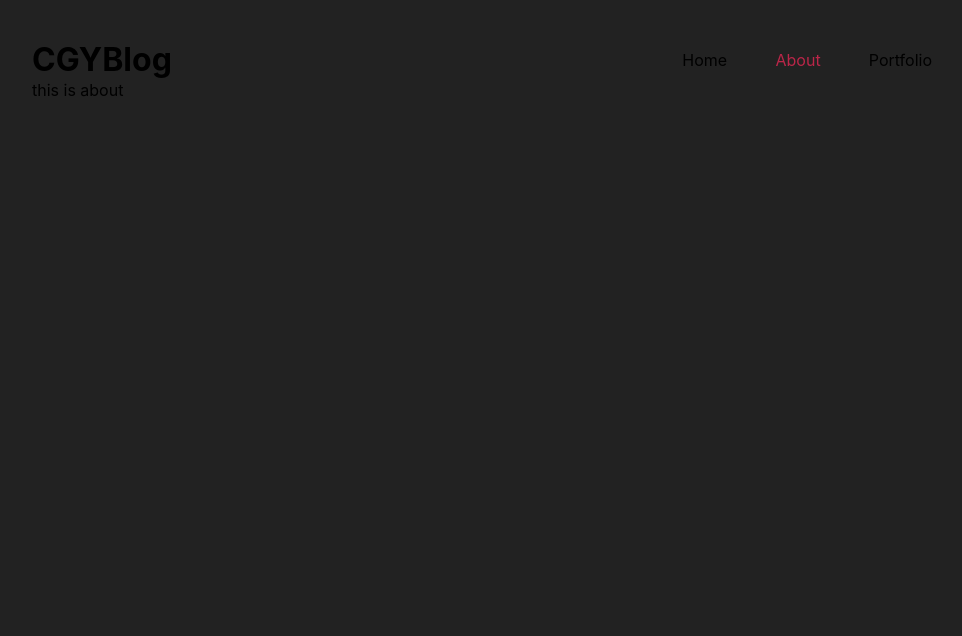
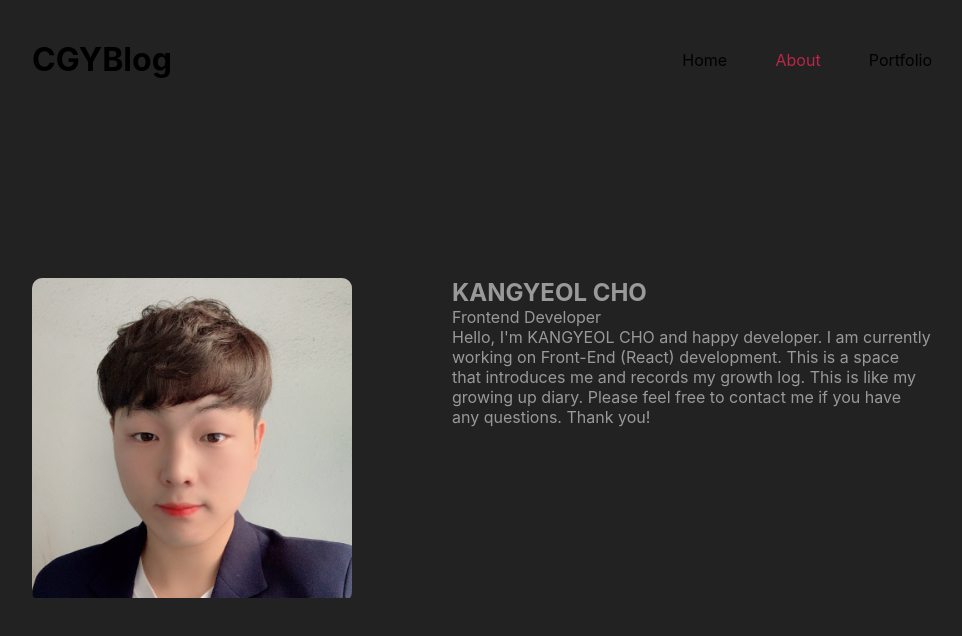
Before and after one commit to CHOGANGYEOL/CHOGANGYEOL.github.io, a React (Create React App) app: page /about in a window 1280 px wide. Shown: the top 636 px of the page, without its empty margins (158-1120 px from the left). Built offline with nearby package versions, Linux system fonts and the light colour scheme.

Commit message:
feat:about page markup

```diff
--- a/src/page/About.tsx
+++ b/src/page/About.tsx
@@ -1,7 +1,55 @@
+import styled from "styled-components";
+import profileImg from "../image/profileImg.jpg";
+
+const AboutWrap = styled.article`
+  display: flex;
+  flex-direction: column;
+  min-height: calc(100vh - 8rem);
+  justify-content: center;
+  align-items: center;
+  .flexWrap {
+    display: flex;
+    width: 100%;
+    .imgWrap {
+      flex-basis: 40%;
+      border-radius: 10px;
+      overflow: hidden;
+      > img {
+        max-width: 100%;
+      }
+    }
+    .desc {
+      flex-basis: 60%;
+      padding-left: 10rem;
+    }
+  }
+  .desc {
+    color: var(--gray-color);
+    margin-bottom: 2rem;
+  }
+`;
 
 const About = () => {
-    return(
-        <p>this is about</p>
-    )
-}
-export default About
+  return (
+    <AboutWrap>
+      <div className="flexWrap">
+        <div className="imgWrap">
+          <img src={profileImg} alt="profileImg" />
+        </div>
+        <div className="desc">
+          <h2>KANGYEOL CHO</h2>
+          <p>
+            <span>Frontend</span> Developer
+          </p>
+          <p>
+            Hello, I'm KANGYEOL CHO and happy developer. I am currently working
+            on Front-End (React) development. This is a space that introduces me
+            and records my growth log. This is like my growing up diary. Please
+            feel free to contact me if you have any questions. Thank you!
+          </p>
+        </div>
+      </div>
+    </AboutWrap>
+  );
+};
+export default About;
```
Also changed, not shown: src/image/profileImg.jpg (added).
